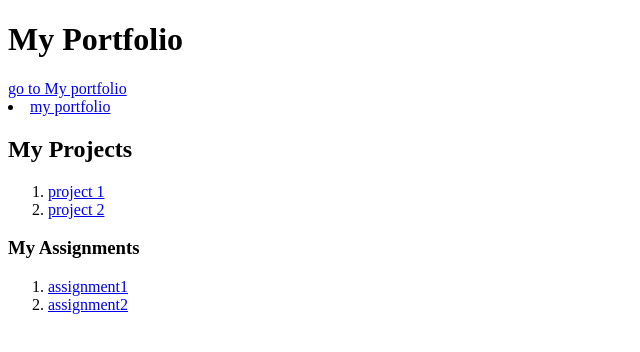
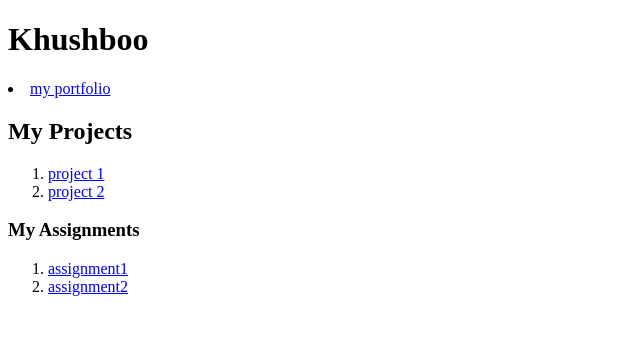
Before and after one commit to compiter/compiter.github.io, a plain HTML site: page index.html in a window 1280 px wide. Shown: the whole page, without its empty margins (0-640 px from the left). Drawn offline with Linux system fonts and the light colour scheme.

Commit message:
Update index.html

```diff
--- a/index.html
+++ b/index.html
@@ -8,8 +8,7 @@ git config --global user.email "kynyay5678@gmail.com -->
     <title>Document</title>
 </head>
 
-    <h1>My Portfolio</h1>
-    <a href="https://www.portfolio.com/" target="_blank">go to My portfolio</a>
+    <h1>Khushboo</h1>
     <li><a href="portfolio">my portfolio</a></li>
     <h2>My Projects</h2>
 
```
